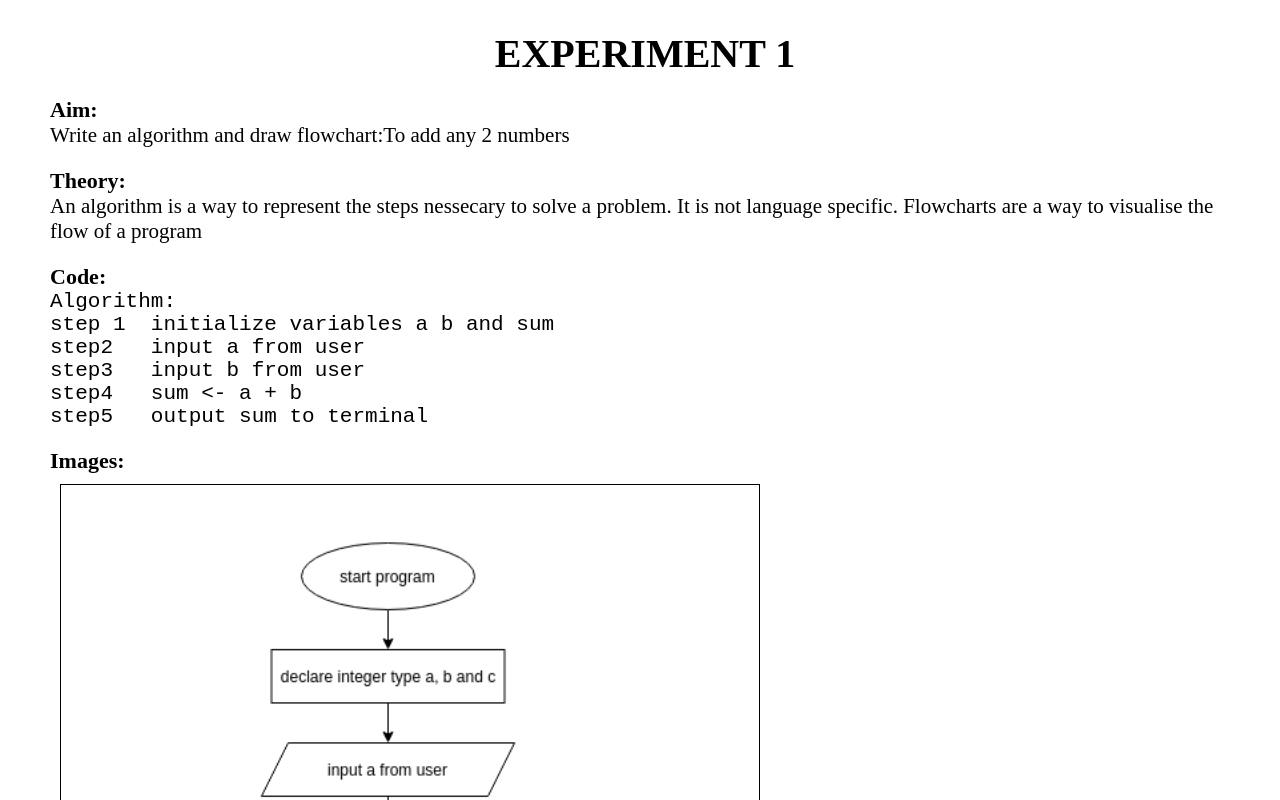
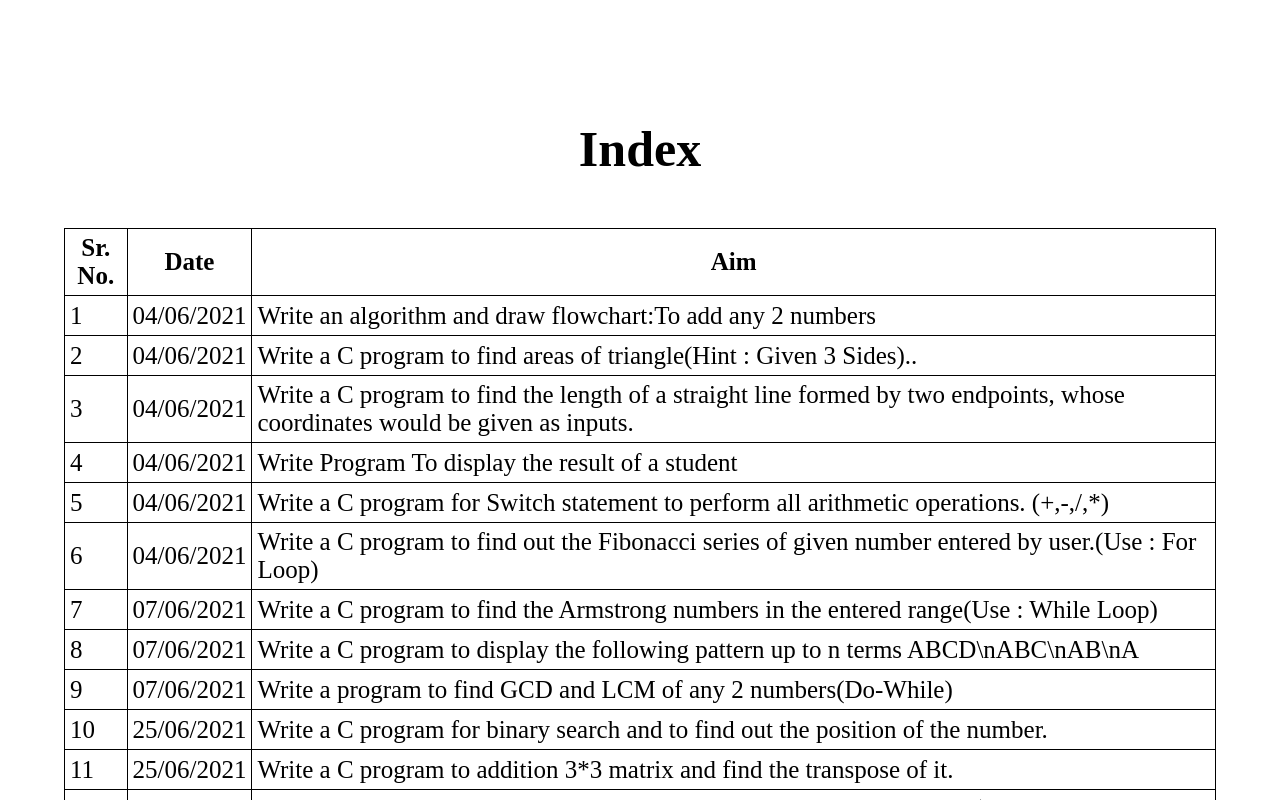
Before and after one commit to ac2302/fe-c-practicals-writeup, a React (Create React App) app: page / in a window 1280 px wide. Shown: the part 880-1680 px from the top of the page. Built offline with nearby package versions, Linux system fonts and the light colour scheme.

Commit message:
add index page

```diff
--- a/src/App.js
+++ b/src/App.js
@@ -1,10 +1,12 @@
 import Info from "./components/Info";
+import IndexTable from "./components/IndexTable";
 import Practicals from "./components/Practicals";
 
 function App() {
 	return (
 		<>
 			<Info />
+			<IndexTable />
 			<Practicals />
 		</>
 	);
--- /dev/null
+++ b/src/components/IndexTable.css
@@ -0,0 +1,18 @@
+table {
+	font-size: 25px;
+	border-collapse: collapse;
+	width: 90%;
+	margin-top: -50px;
+	margin-left: auto;
+	margin-right: auto;
+}
+
+tr {
+	height: 40px;
+}
+
+th,
+td {
+	padding: 5px;
+	border: 1px solid black;
+}
--- /dev/null
+++ b/src/components/IndexTable.js
@@ -0,0 +1,27 @@
+import React from "react";
+import "./IndexTable.css";
+import practicals from "../data/practicals";
+
+function IndexTable() {
+	return (
+		<div className="page">
+			<h1>Index</h1>
+			<table>
+				<tr>
+					<th>Sr. No.</th>
+					<th>Date</th>
+					<th>Aim</th>
+				</tr>
+				{practicals.map((practical) => (
+					<tr>
+						<td>{practical.number}</td>
+						<td>{practical.date}</td>
+						<td>{practical.aim}</td>
+					</tr>
+				))}
+			</table>
+		</div>
+	);
+}
+
+export default IndexTable;
```
Lines whose indentation alone changed are shown as unchanged.
